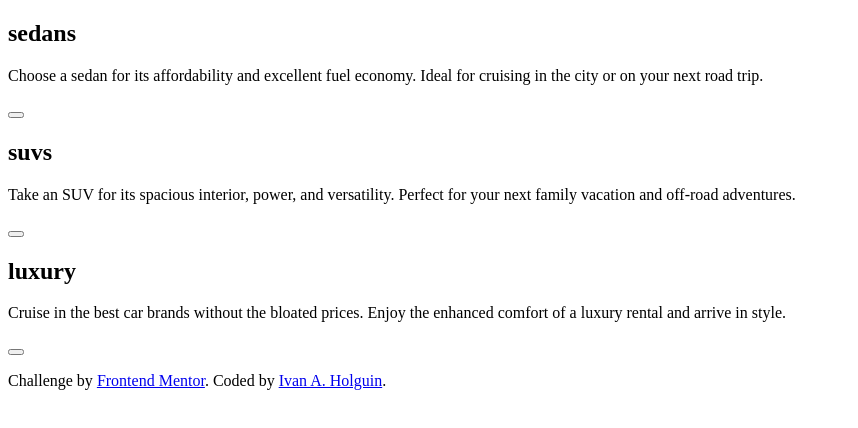
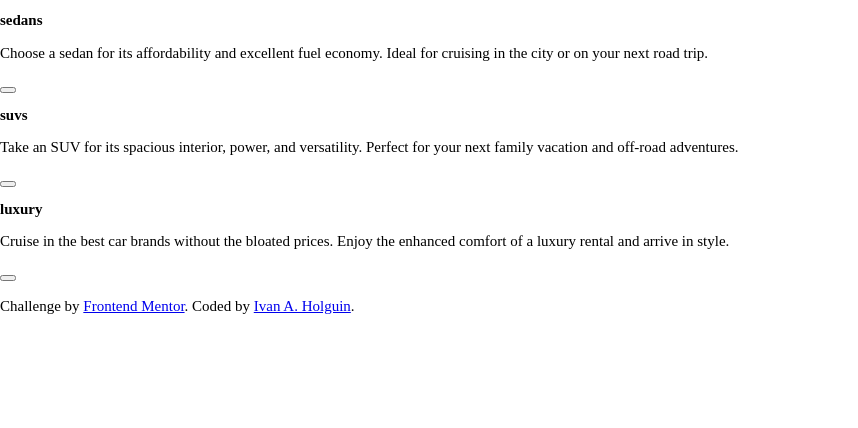
Before and after one commit to Ascecent/FrontEnd-Mentor-Challenge-3-column-preview-card-component, a plain HTML site: page index.html in a window 1280 px wide. Shown: the whole page, without its empty margins (0-858 px from the left). Drawn offline with Linux system fonts and the light colour scheme.

Commit message:
Linking CSS to HTML

```diff
--- a/index.html
+++ b/index.html
@@ -3,8 +3,15 @@
 
 <head>
   <meta charset="UTF-8">
+
   <meta name="viewport" content="width=device-width, initial-scale=1.0">
   <!-- displays site properly based on user's device -->
+
+  <!-- Normalize styles -->
+  <link rel="stylesheet" href="styles/Normalize/normalize.css">
+
+  <!-- Page styles -->
+  <link rel="stylesheet" href="styles/index.css">
 
   <link rel="icon" type="image/png" sizes="32x32" href="./images/favicon-32x32.png">
 
```
